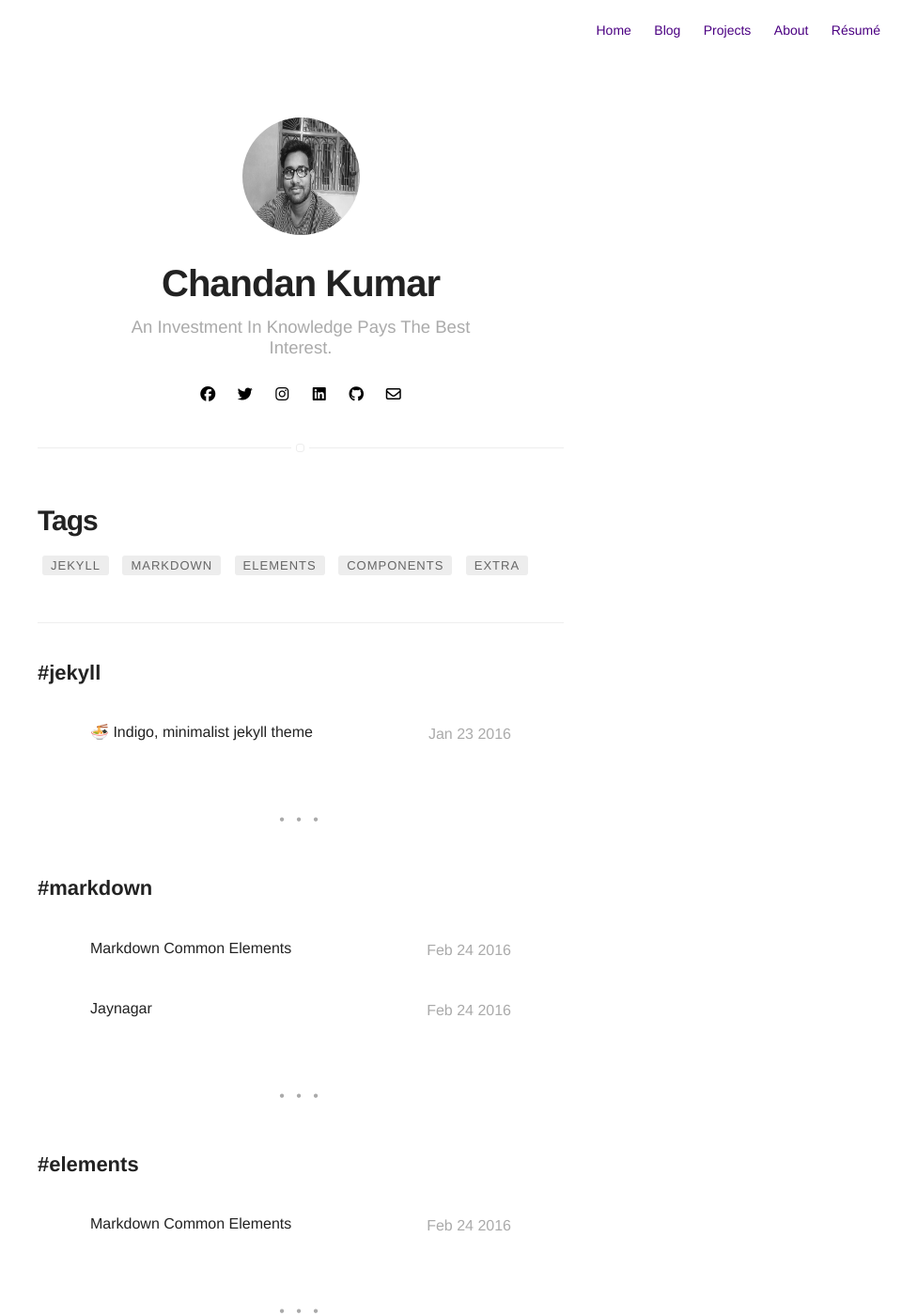
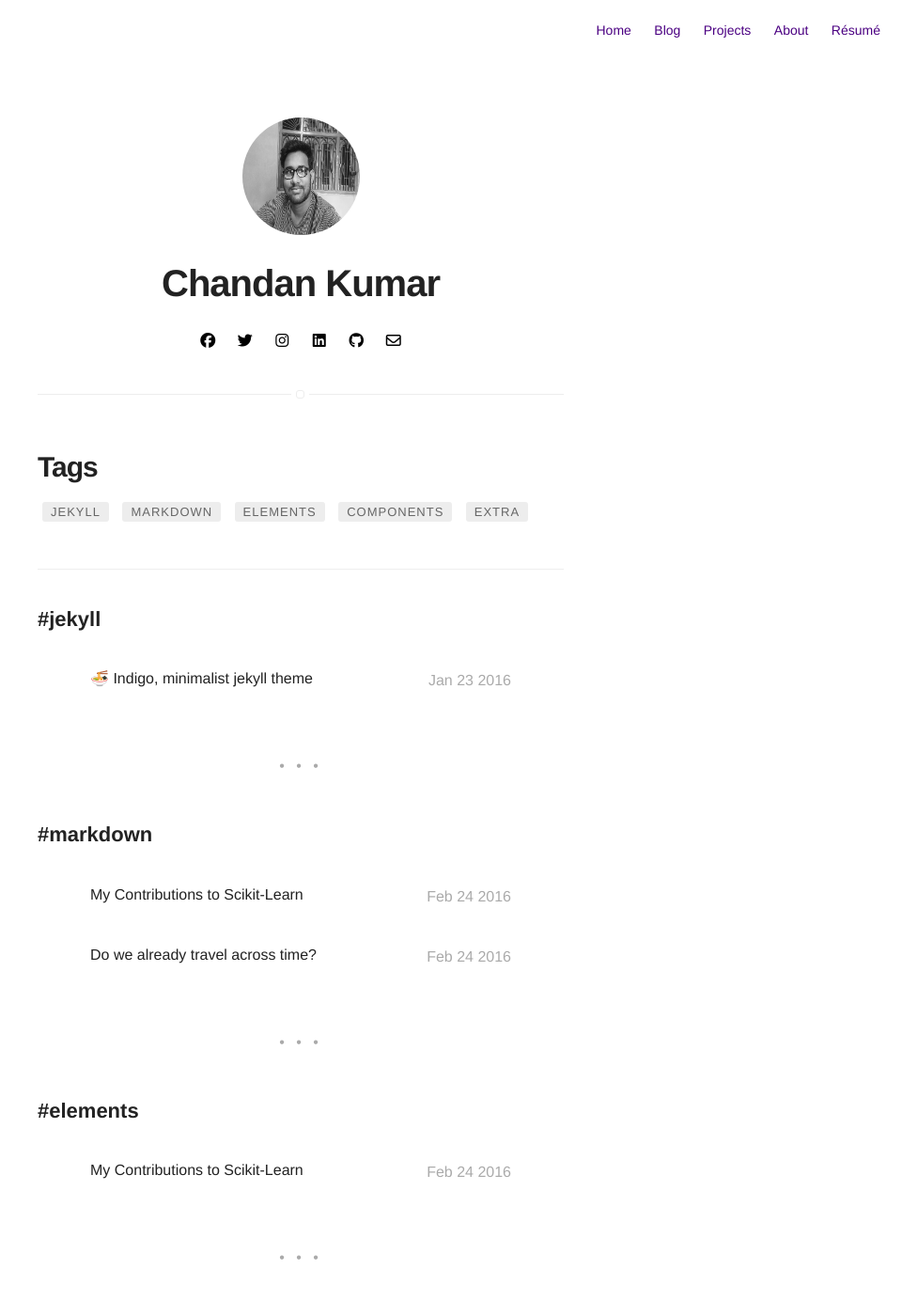
Before and after one commit to 16D070061/ChandanKr-resume, a Jekyll site: the page built from tags.html, in a window 1280 px wide and 1400 px high. Shown: the whole window at 94% size, without its empty margins (320-1280 px from the left). Built offline with Jekyll 4.4.1, drawn with Linux system fonts in a browser that asks for light colours; nearby versions of some CDN libraries; emoji names are drawn with the system emoji font; some of the changed text lies outside the part shown.

Commit message:
8th commit

```diff
--- a/_config.yml
+++ b/_config.yml
@@ -1,6 +1,6 @@
 # main text of home
 title: Chandan Kumar
-bio: An Investment In Knowledge Pays The Best Interest.
+# bio: An Investment In Knowledge Pays The Best Interest.
 
 # twitter summary info
 description: Woring towards better world and ecosystem
@@ -44,7 +44,7 @@ email: ck2651999@gmail.com
 authors:
   Chandankumar:
     name: Chandan Kumar
-    bio: An Investment In Knowledge Pays The Best Interest.
+    # bio: An Investment In Knowledge Pays The Best Interest.
     external-image: false
     picture: assets/images/profile.jpg
     twitter: ck2651999
--- a/_posts/2015-02-24-markdown-extra-components.markdown
+++ b/_posts/2015-02-24-markdown-extra-components.markdown
@@ -1,5 +1,5 @@
 ---
-title: "Jaynagar"
+title: "Do we already travel across time?"
 layout: post
 date: 2016-02-24 22:48
 image: /assets/images/markdown.jpg
@@ -15,22 +15,22 @@ description: Markdown summary with different options
 
 ## Summary:
 
-You can pick as item to see how to apply in markdown.
+My thought on how Time Travel can actually be a reality and indeed we might be doing it unknowingly in many forms. Read this small piece to know what I think.
 
-#### Especial Elements
-- [Evidence](#evidence)
+#### Time Travel
+<!-- - [Evidence](#evidence)
 - [Side-by-Side](#side-by-side)
 - [Star](#star)
 - [Especial Breaker](#especial-breaker)
-- [Spoiler](#spoiler)
+- [Spoiler](#spoiler) -->
 
-#### External Elements
+<!-- #### External Elements
 - [Gist](#gist)
 - [Codepen](#codepen)
 - [Slideshare](#slideshare)
-- [Videos](#videos)
+- [Videos](#videos) -->
 
----
+<!-- ---
 
 ## Evidence
 
@@ -42,9 +42,9 @@ You can try the evidence!
 <span class="evidence">Paragraphs can be written like so. A paragraph is the basic block of Markdown. A paragraph is what text will turn into when there is no reason it should become anything else.</span>
 {% endhighlight %}
 
----
+--- -->
 
-## Side-by-side
+<!-- ## Side-by-side
 
 Like the [Medium](https://medium.com/) component.
 
@@ -60,10 +60,10 @@ Like the [Medium](https://medium.com/) component.
     <div class="toright">
         <p>Lorem ipsum dolor sit amet, consectetur adipisicing elit, sed do eiusmod tempor incididunt ut labore et dolore magna aliqua. Ut enim ad minim veniam, quis nostrud exercitation ullamco laboris nisi ut aliquip ex ea commodo consequat. Duis aute irure dolor in reprehenderit in voluptate velit esse cillum dolore eu fugiat nulla pariatur. Excepteur sint occaecat cupidatat non proident, sunt in culpa qui officia deserunt mollit anim id est laborum.</p>
     </div>
-</div>
-{% endhighlight %}
+</div> -->
+<!-- {% endhighlight %} -->
 
-<div class="side-by-side">
+<!-- <div class="side-by-side">
     <div class="toleft">
         <img class="image" src="{{ site.url }}/{{ site.picture }}" alt="Alt Text">
         <figcaption class="caption">Photo by John Doe</figcaption>
@@ -72,9 +72,19 @@ Like the [Medium](https://medium.com/) component.
     <div class="toright">
         <p>Lorem ipsum dolor sit amet, consectetur adipisicing elit, sed do eiusmod tempor incididunt ut labore et dolore magna aliqua. Ut enim ad minim veniam, quis nostrud exercitation ullamco laboris nisi ut aliquip ex ea commodo consequat. Duis aute irure dolor in reprehenderit in voluptate velit esse cillum dolore eu fugiat nulla pariatur. Excepteur sint occaecat cupidatat non proident, sunt in culpa qui officia deserunt mollit anim id est laborum.</p>
     </div>
+</div> -->
+<div class="side-by-side">
+    <div class="toleft">
+        <img class="image" src="https://chandankrintellivision.github.io/ChandanKr-profile/assets/images/time_travel.jpg" alt="Alt Text">
+        <figcaption class="caption">Photo by John Doe</figcaption>
+    </div>
+
+    <div class="toright">
+        <p>Lorem ipsum dolor sit amet, consectetur adipisicing elit, sed do eiusmod tempor incididunt ut labore et dolore magna aliqua. Ut enim ad minim veniam, quis nostrud exercitation ullamco laboris nisi ut aliquip ex ea commodo consequat. Duis aute irure dolor in reprehenderit in voluptate velit esse cillum dolore eu fugiat nulla pariatur. Excepteur sint occaecat cupidatat non proident, sunt in culpa qui officia deserunt mollit anim id est laborum.</p>
+    </div>
 </div>
 
-**Text** on the left and **Image** on the right:
+<!-- **Text** on the left and **Image** on the right:
 
 {% highlight html %}
 <div class="side-by-side">
@@ -98,9 +108,9 @@ Like the [Medium](https://medium.com/) component.
         <img class="image" src="{{ site.url }}/{{ site.picture }}" alt="Alt Text">
         <figcaption class="caption">Photo by John Doe</figcaption>
     </div>
-</div>
+</div> -->
 
----
+<!-- ---
 
 ## Star
 
@@ -174,17 +184,17 @@ Add your presentations here!
 
 <iframe src="//www.slideshare.net/slideshow/embed_code/key/hqDhSJoWkrHe7l" width="560" height="310" frameborder="0" marginwidth="0" marginheight="0" scrolling="no" style="border:1px solid #CCC; border-width:1px; margin-bottom:5px; max-width: 100%;" allowfullscreen> </iframe>
 
----
+--- -->
 
 ## Videos
 
-Do you want some videos? Youtube, Vimeo or Vevo? Copy the embed code and paste on your post!
+Video can be seen from here
 
-**Example**
+<!-- **Example**
 
 {% highlight html %}
 <iframe width="560" height="310" src="https://www.youtube.com/embed/r7XhWUDj-Ts" frameborder="0" allowfullscreen></iframe>
-{% endhighlight %}
+{% endhighlight %} -->
 
 <iframe width="560" height="310" src="https://www.youtube.com/embed/r7XhWUDj-Ts" frameborder="0" allowfullscreen></iframe>
 
--- a/_posts/2016-02-24-markdown-common-elements.markdown
+++ b/_posts/2016-02-24-markdown-common-elements.markdown
@@ -1,5 +1,5 @@
 ---
-title: "Markdown Common Elements"
+title: "My Contributions to Scikit-Learn"
 layout: post
 date: 2016-02-24 22:44
 image: /assets/images/markdown.jpg
@@ -13,7 +13,7 @@ author: johndoe
 description: Markdown summary with different options
 ---
 
-## Basic formatting
+<!-- ## Basic formatting
 
 This note **demonstrates** some of what [Markdown][1] is *capable of doing*.
 
@@ -21,33 +21,39 @@ And that's how to do it.
 
 {% highlight html %}
 This note **demonstrates** some of what [Markdown][some/link] is *capable of doing*.
-{% endhighlight %}
+{% endhighlight %} -->
+
+## Hello,
+
+Here’s a list of my contributions to the scikit-learn repository. The mentorship that I got enabled me to contribute. The people of the organization are very friendly and entertains silliest of the doubts. All thanks to them!!
+
+Merged Pull Requests:
 
 ---
 
 ## Headings
 
 There are six levels of headings. They correspond with the six levels of HTML headings. You've probably noticed them already in the page. Each level down uses one more hash character. But we are using just 4 of them.
-
+<!--
 # Headings can be small
 
 ## Headings can be small
 
 ### Headings can be small
 
-#### Headings can be small
+#### Headings can be small -->
 
-{% highlight raw %}
+<!-- {% highlight raw %}
 # Heading
 ## Heading
 ### Heading
 #### Heading
-{% endhighlight %}
+{% endhighlight %} -->
 
 ---
 
-## Lists
-
+## myLists
+<!--
 ### Ordered list
 
 1. Item 1
@@ -58,7 +64,7 @@ There are six levels of headings. They correspond with the six levels of HTML he
 1. Item 1
 2. A second item
 3. Number 3
-{% endhighlight %}
+{% endhighlight %} -->
 
 ### Unordered list
 
@@ -67,26 +73,26 @@ There are six levels of headings. They correspond with the six levels of HTML he
 * Yet another item
 * And there's more...
 
-{% highlight raw %}
+<!-- {% highlight raw %}
 * An item
 * Another item
 * Yet another item
 * And there's more...
-{% endhighlight %}
+{% endhighlight %} -->
 
 ---
 
-## Paragraph modifiers
+<!-- ## Paragraph modifiers -->
 
-### Quote
+### Famous Quote
 
 > Here is a quote. What this is should be self explanatory. Quotes are automatically indented when they are used.
 
-{% highlight raw %}
+<!-- {% highlight raw %}
 > Here is a quote. What this is should be self explanatory.
-{% endhighlight raw %}
+{% endhighlight raw %} -->
 
----
+<!-- ---
 
 ## URLs
 
@@ -113,11 +119,11 @@ It's sometimes handy for breaking things up.
 ---
 {% endhighlight %}
 
----
+--- -->
 
 ## Images
 
-Markdown can also contain images. I'll need to add something here sometime.
+<!-- Markdown can also contain images. I'll need to add something here sometime.
 
 {% highlight raw %}
 ![Markdowm Image][/image/url]
@@ -133,19 +139,19 @@ Markdown can also contain images. I'll need to add something here sometime.
 {% endhighlight %}
 
 ![Markdowm Image][5]
-<figcaption class="caption">Photo by John Doe</figcaption>
+<figcaption class="caption">Photo by John Doe</figcaption> -->
 
 *Bigger Images*?
-
+<!--
 {% highlight raw %}
 ![Markdowm Image][/image/url]{: class="bigger-image" }
-{% endhighlight %}
+{% endhighlight %} -->
 
 ![Markdowm Image][5]{: class="bigger-image" }
-
+<figcaption class="caption">Photo by John Doe</figcaption>
 ---
 
-## Code
+<!-- ## Code
 
 A HTML Example:
 
@@ -194,7 +200,7 @@ $(window).scroll(function() {
     }
 
 });
-{% endhighlight %}
+{% endhighlight %} -->
 
 [1]: https://daringfireball.net/projects/markdown/
 [2]: https://www.fileformat.info/info/unicode/char/2163/index.htm
```
Also changed, not shown: assets/images/time_travel.jpg (added).
